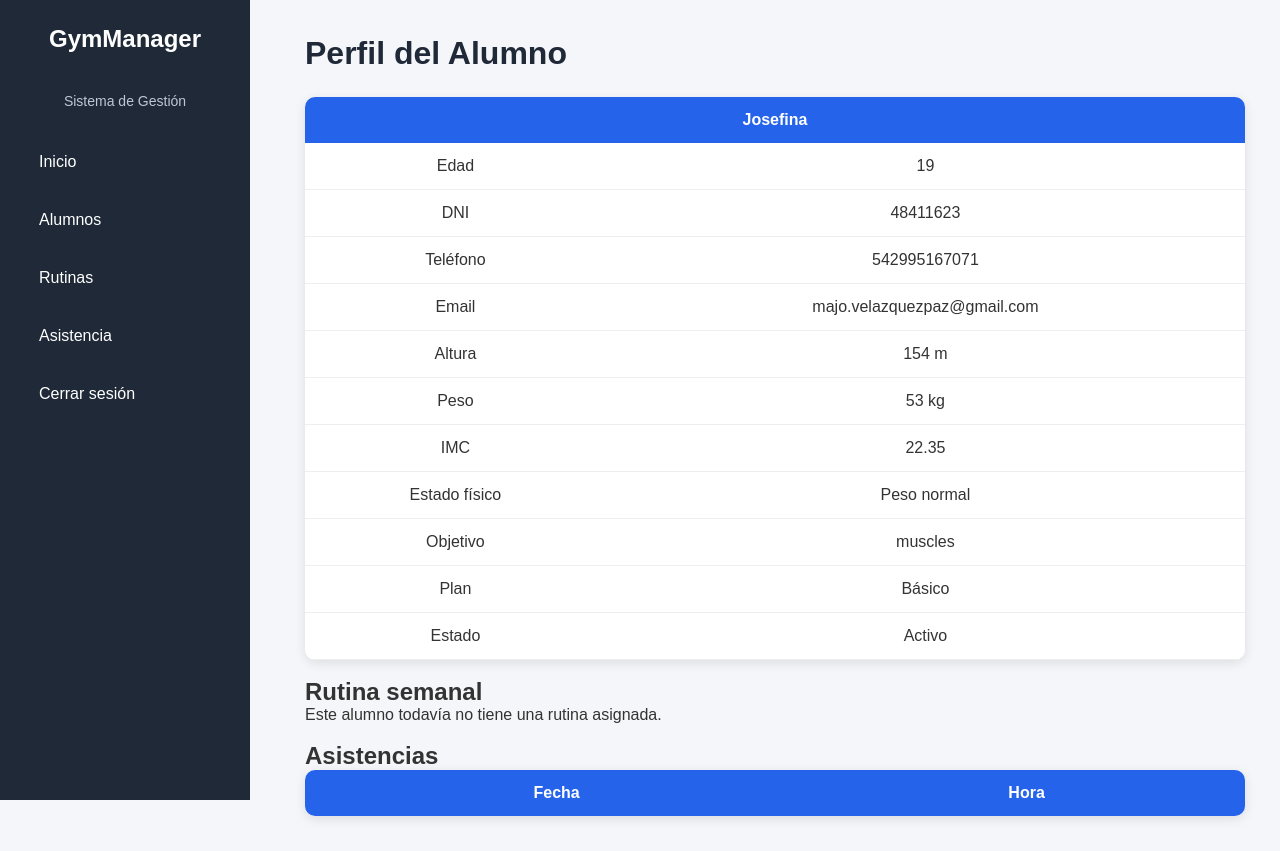
After one commit to annitabromberg/gymmanager, a Flask app: page /perfil_alumno/3 in a window 1280 px wide. The commit adds this page. Run offline with Flask 3, Linux system fonts and the light colour scheme; the visitor is signed in with stand-in values (Sample User, id 1); lists and menus that the app fills with data are empty.

Commit message:
cambio user

```diff
--- a/app.py
+++ b/app.py
@@ -9,8 +9,8 @@ app.secret_key = "gymmanager"
 # USUARIO DEL SISTEMA
 # ===============================
 
-USUARIO = "six"
-CONTRASENA = "seven"
+USUARIO = "admin"
+CONTRASENA = "1234"
 
 # ===============================
 # FUNCIONES JSON
@@ -67,22 +67,22 @@ def inicio():
 
     alumnos = cargar_alumnos()
     rutinas = cargar_rutinas()
-    asistencia = cargar_asistencia()
+    asistencias = cargar_asistencia()
 
-    cantidad_cuotas = 0
+    # Últimos 5 alumnos agregados
+    ultimos_alumnos = alumnos[-5:]
+
+    # Últimas 5 asistencias
+    ultimas_asistencias = asistencias[-5:]
 
     return render_template(
-
         "inicio.html",
-
         cantidad=len(alumnos),
-
         cantidad_rutinas=len(rutinas),
-
-        cantidad_asistencia=len(asistencia),
-
-        cantidad_cuotas=cantidad_cuotas
-
+        cantidad_asistencia=len(asistencias),
+        cantidad_cuotas=0,
+        ultimos_alumnos=ultimos_alumnos[::-1],
+        ultimas_asistencias=ultimas_asistencias[::-1]
     )
 # ===============================
 # CERRAR SESIÓN
@@ -591,6 +591,77 @@ def eliminar_asistencia(id):
     guardar_asistencia(asistencia)
 
     return redirect("/asistencia")
+
+@app.route("/perfil_alumno/<int:id>")
+def perfil_alumno(id):
+
+    if "usuario" not in session:
+        return redirect("/")
+
+    alumnos = cargar_alumnos()
+
+    rutinas = cargar_rutinas()
+
+    asistencias = cargar_asistencia()
+
+    alumno = next((a for a in alumnos if a["id"] == id), None)
+        # ======================
+    # CALCULAR IMC
+    # ======================
+
+    imc = None
+    estado_imc = "Sin datos"
+
+    try:
+        peso = float(alumno["peso"])
+        altura = float(alumno["altura"])
+
+        # Si la altura está en centímetros, la pasamos a metros
+        if altura > 3:
+            altura = altura / 100
+
+        if altura > 0:
+            imc = round(peso / (altura ** 2), 2)
+
+            if imc < 18.5:
+                estado_imc = "Bajo peso"
+            elif imc < 25:
+                estado_imc = "Peso normal"
+            elif imc < 30:
+                estado_imc = "Sobrepeso"
+            else:
+                estado_imc = "Obesidad"
+
+    except:
+        pass
+
+    if alumno is None:
+        return redirect("/alumnos")
+
+    rutina = next(
+
+        (r for r in rutinas if r["alumno"] == alumno["nombre"]),
+
+        None
+
+    )
+
+    asistencias_alumno = [
+
+        a for a in asistencias
+
+        if a["nombre"] == alumno["nombre"]
+
+    ]
+
+    return render_template(
+        "perfil_alumno.html",
+      alumno=alumno,
+     rutina=rutina,
+     asistencias=asistencias_alumno,
+     imc=imc,
+     estado_imc=estado_imc
+    )
 # ===============================
 # EJECUTAR
 # ===============================
--- /dev/null
+++ b/templates/perfil_alumno.html
@@ -0,0 +1,232 @@
+<!DOCTYPE html>
+<html lang="es">
+
+<head>
+
+    <meta charset="UTF-8">
+
+    <title>Perfil del Alumno</title>
+
+    <link rel="stylesheet"
+    href="{{ url_for('static', filename='style.css') }}">
+
+</head>
+
+<body>
+
+<div class="sidebar">
+
+    <h2>GymManager</h2>
+
+    <p>Sistema de Gestión</p>
+
+    <a href="/inicio">Inicio</a>
+
+    <a href="/alumnos">Alumnos</a>
+
+    <a href="/rutinas">Rutinas</a>
+
+    <a href="/asistencia">Asistencia</a>
+
+    <a href="/logout">Cerrar sesión</a>
+
+</div>
+
+<div class="contenido">
+
+<h1>Perfil del Alumno</h1>
+
+<table>
+
+<tr>
+
+<th colspan="2">
+
+{{ alumno.nombre }}
+
+</th>
+
+</tr>
+
+<tr>
+
+<td>Edad</td>
+
+<td>{{ alumno.edad }}</td>
+
+</tr>
+
+<tr>
+
+<td>DNI</td>
+
+<td>{{ alumno.dni }}</td>
+
+</tr>
+
+<tr>
+
+<td>Teléfono</td>
+
+<td>{{ alumno.telefono }}</td>
+
+</tr>
+
+<tr>
+
+<td>Email</td>
+
+<td>{{ alumno.email }}</td>
+
+</tr>
+
+<tr>
+
+<td>Altura</td>
+
+<td>{{ alumno.altura }} m</td>
+
+</tr>
+
+<tr>
+
+<td>Peso</td>
+
+<td>{{ alumno.peso }} kg</td>
+<tr>
+
+    <td>IMC</td>
+
+    <td>
+
+        {% if imc %}
+
+            {{ imc }}
+
+        {% else %}
+
+            -
+
+        {% endif %}
+
+    </td>
+
+</tr>
+
+<tr>
+
+    <td>Estado físico</td>
+
+    <td>
+
+        {{ estado_imc }}
+
+    </td>
+
+</tr>
+
+</tr>
+
+<tr>
+
+<td>Objetivo</td>
+
+<td>{{ alumno.objetivo }}</td>
+
+</tr>
+
+<tr>
+
+<td>Plan</td>
+
+<td>{{ alumno.plan }}</td>
+
+</tr>
+
+<tr>
+
+<td>Estado</td>
+
+<td>{{ alumno.estado }}</td>
+
+</tr>
+
+</table>
+
+<br>
+
+<h2>Rutina semanal</h2>
+
+{% if rutina %}
+
+<table>
+
+<tr>
+
+<th>Lunes</th>
+
+<th>Martes</th>
+
+<th>Miércoles</th>
+
+<th>Jueves</th>
+
+<th>Viernes</th>
+
+</tr>
+
+<tr>
+
+<td>{{ rutina.lunes }}</td>
+
+<td>{{ rutina.martes }}</td>
+
+<td>{{ rutina.miercoles }}</td>
+
+<td>{{ rutina.jueves }}</td>
+
+<td>{{ rutina.viernes }}</td>
+
+</tr>
+
+</table>
+
+{% else %}
+
+<p>Este alumno todavía no tiene una rutina asignada.</p>
+
+{% endif %}
+
+<br>
+
+<h2>Asistencias</h2>
+
+<table>
+
+<tr>
+
+<th>Fecha</th>
+
+<th>Hora</th>
+
+</tr>
+
+{% for asistencia in asistencias %}
+
+<tr>
+
+<td>{{ asistencia.fecha }}</td>
+
+<td>{{ asistencia.hora }}</td>
+
+</tr>
+
+{% endfor %}
+
+</table>
+
+</div>
+
+</body>
+
+</html>
```
Also changed, not shown: templates/alumnos.html (+16 -7 lines), templates/inicio.html (+56 -0 lines).
